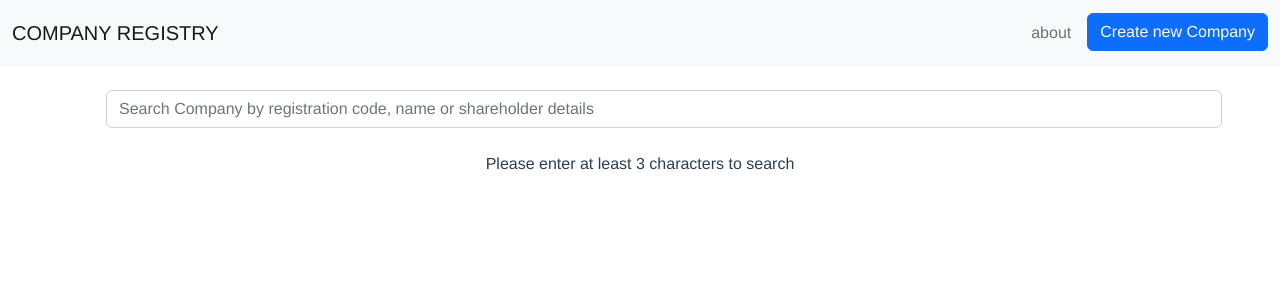
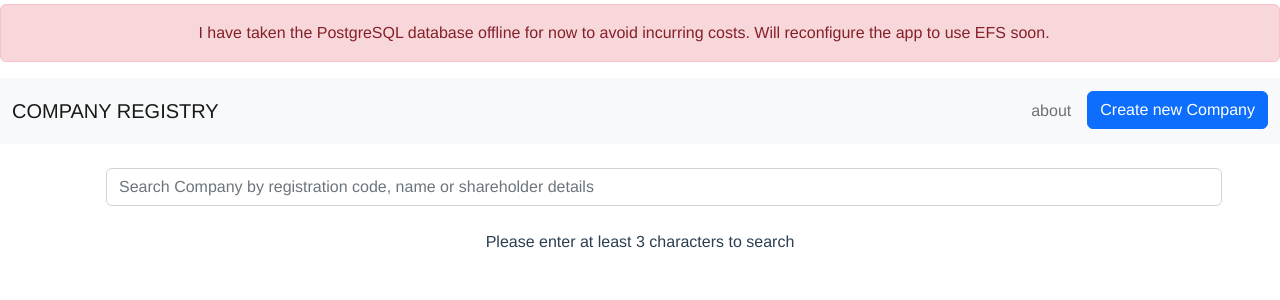
Before and after one commit to povilas1565/company_registry, a Vue app in the folder vue_registry_frontend/: page /about in a window 1280 px wide. Shown: the top 300 px of the page. Built offline with nearby package versions, Linux system fonts and the light colour scheme; the HTML template or start-up script is replaced by a standard one.

Commit message:
db alert

```diff
--- a/vue_registry_frontend/src/App.vue
+++ b/vue_registry_frontend/src/App.vue
@@ -1,4 +1,7 @@
 <template>
+   <div class="alert alert-danger mt-1 mb-3 alert-dismissible fade show">
+      I have taken the PostgreSQL database offline for now to avoid incurring costs. Will reconfigure the app
+      to use EFS soon.</div>
   <nav class="navbar navbar-expand-lg bg-light">
     <div class="container-fluid ">
 		<a class="navbar-brand h3  mt-2" href="#">COMPANY REGISTRY</a>
```
